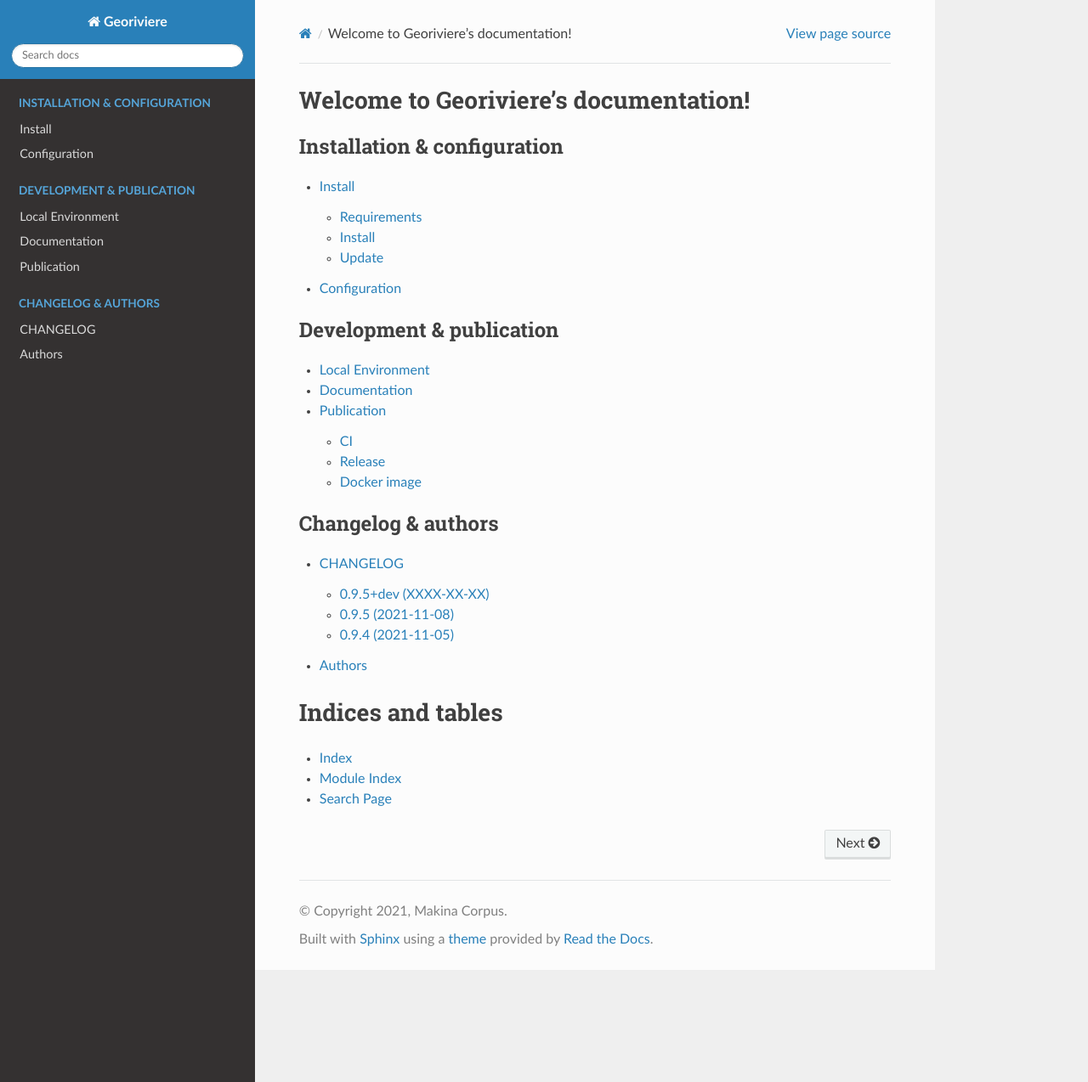
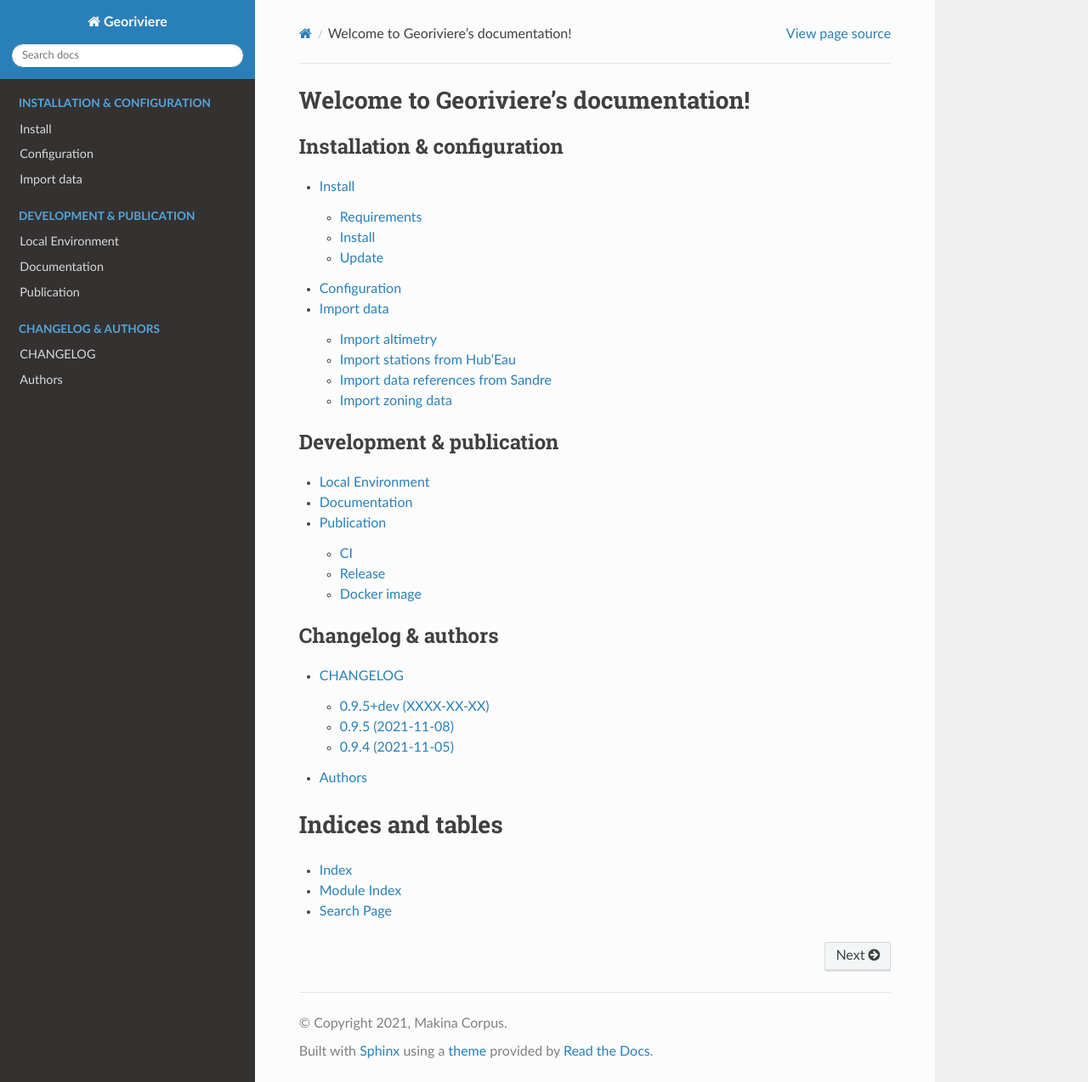
Before and after one commit to Georiviere/Georiviere-admin, a Sphinx documentation site: the page built from docs/index.rst, in a window 1280 px wide and 1274 px high. Shown: the whole window at 85% size. Built offline with Sphinx 7.4.7 and the Read the Docs theme 2.0.0, drawn with Linux system fonts in a browser that asks for light colours; the version number could not be read and is left out; some of the changed lines change nothing that is shown.

Commit message:
Add import data commands

```diff
--- /dev/null
+++ b/docs/import_data.rst
@@ -0,0 +1,89 @@
+Import data
+===========
+
+Import altimetry
+----------------
+
+.. code-block :: bash
+
+    docker-compose run --rm web ./manage.py loaddem <dem_path>
+
+Import stations from Hub'Eau
+----------------------------
+
+Stations can be imported from french Hub'Eau APIs :
+
+- Temperature stations with `import_temperature_stations`
+- Hydrometry with `import_hydrometric_stations`
+- Physico-chemical quality with `import_pcquality_stations`
+
+Optional arguments::
+
+    --department DEPARTMENT [DEPARTMENT ...]
+                          Department code
+    -p, --with-parameters
+                          Get also parameter tracked by the station
+    --size SIZE           Results per page
+
+Example:
+
+.. code-block :: bash
+
+    docker-compose run --rm web ./manage.py import_pcquality_stations --department 39,25
+
+Import data references from Sandre
+----------------------------------
+
+Some data references can be imported from Sandre, for now only units are imported.
+
+Usage:
+
+.. code-block :: bash
+
+    docker-compose run --rm web ./manage.py import_reference_data
+
+Import zoning data
+------------------
+
+Load cities
+'''''''''''
+
+Load Cities from a file within the spatial extent : `loadcities <file_path>`
+
+Optional arguments:::
+
+      --code-attribute CODE, -c CODE
+                            Name of the code's attribute inside the file
+      --name-attribute NAME, -n NAME
+                            Name of the name's attribute inside the file
+      --encoding ENCODING, -e ENCODING
+                            File encoding, default utf-8
+      --srid SRID, -s SRID  File's SRID
+      --intersect, -i       Check features intersect spatial extent and not only within
+
+Load districts
+''''''''''''''
+
+Load Districts from a file within the spatial extent `loaddistricts <file_path>`
+
+Optional arguments:::
+
+      -h, --help            show this help message and exit
+      --name-attribute NAME, -n NAME
+                            Name of the name's attribute inside the file
+      --encoding ENCODING, -e ENCODING
+                            File encoding, default utf-8
+      --srid SRID, -s SRID  File's SRID
+      --intersect, -i       Check features intersect spatial extent and not only within
+
+Load Restricted Area from a file within the spatial extent `loadrestrictedareas <file_path>`
+
+Optional arguments:::
+
+      -h, --help            show this help message and exit
+      --name-attribute NAME, -n NAME
+                            Name of the name's attribute inside the file
+      --encoding ENCODING, -e ENCODING
+                            File encoding, default utf-8
+      --srid SRID, -s SRID  File's SRID
+      --intersect, -i       Check features intersect spatial extent and not only within
--- a/docs/index.rst
+++ b/docs/index.rst
@@ -7,6 +7,7 @@ Welcome to Georiviere's documentation!
 
     install
     configuration
+    import_data
 
 .. toctree::
     :caption: Development & publication
```
